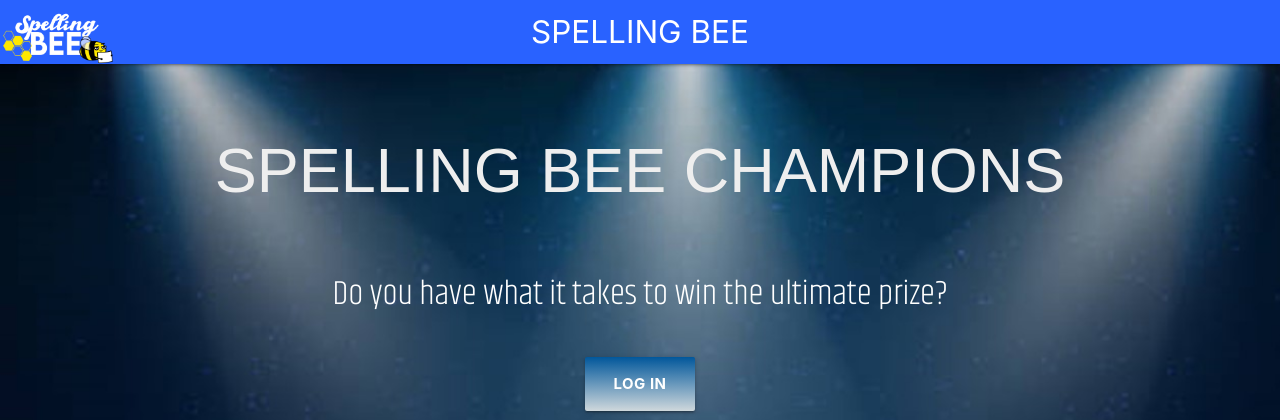
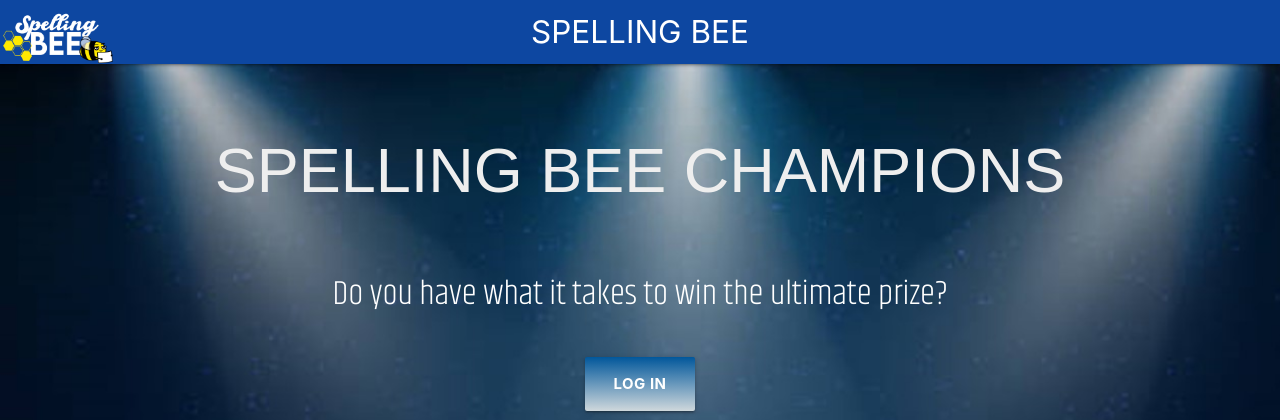
Before and after one commit to INFO-GROUP-Projects/Project_2022, a Flask app: page / in a window 1280 px wide. Shown: the top 420 px of the page. Run offline with Flask 2, Linux system fonts and the light colour scheme; some web fonts are replaced.

Commit message:
new header color

```diff
--- a/App/templates/layout.html
+++ b/App/templates/layout.html
@@ -12,8 +12,9 @@
     <link rel="icon" type="image/x-icon" href="{{url_for('static', filename = 'images/favicon-32x32.png')}}">
     <title>{% block title %}{% endblock %}</title>
   </head>
+
   <body>
-    <nav class="#2962ff blue accent-4">
+    <nav class="#0d47a1 blue darken-4">
       <div class="nav-wrapper">
         <a href="/">
           <img src="{{url_for('static', filename = 'images/logo.PNG')}}" alt="LOGO" height="85" class="brand-logo"/>
```
